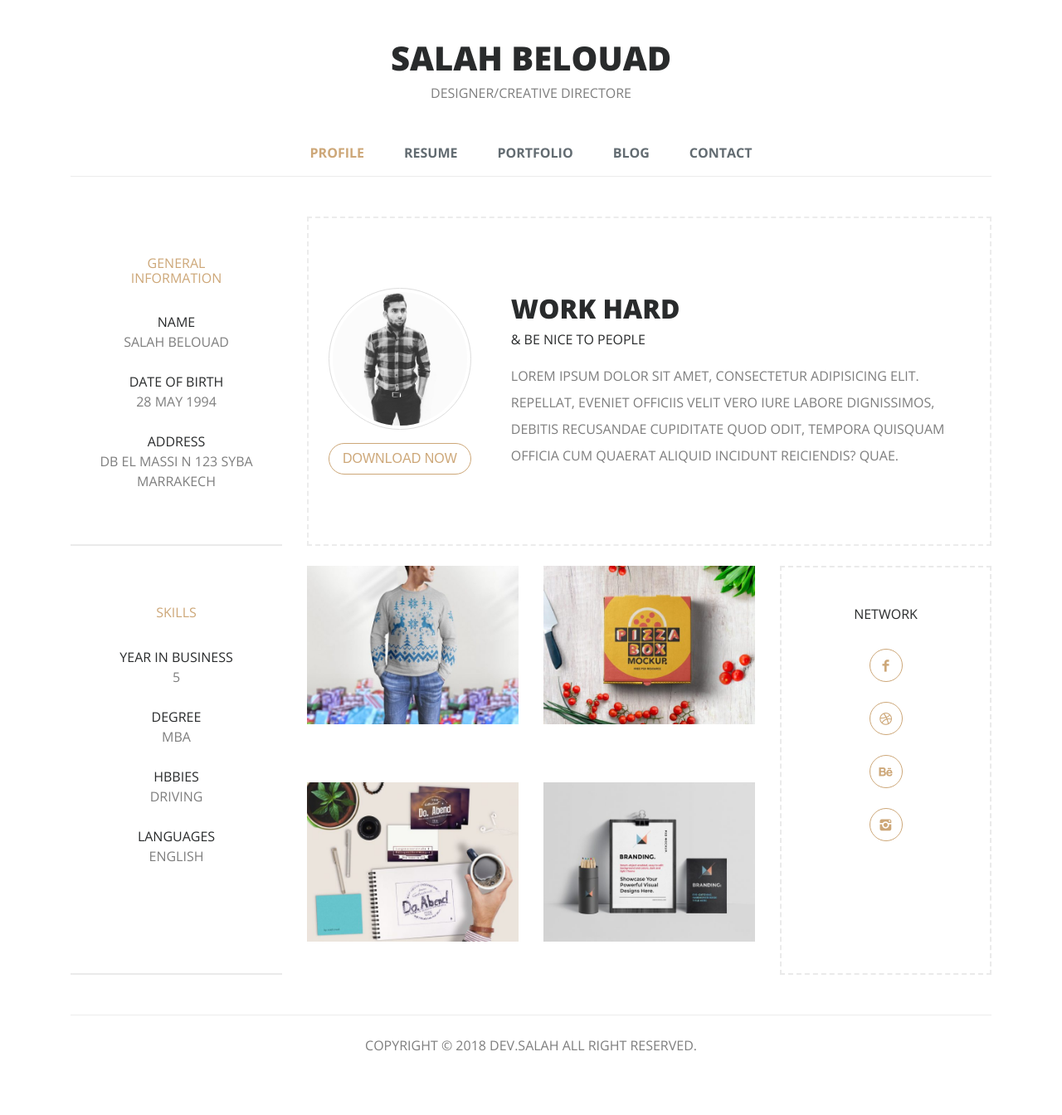
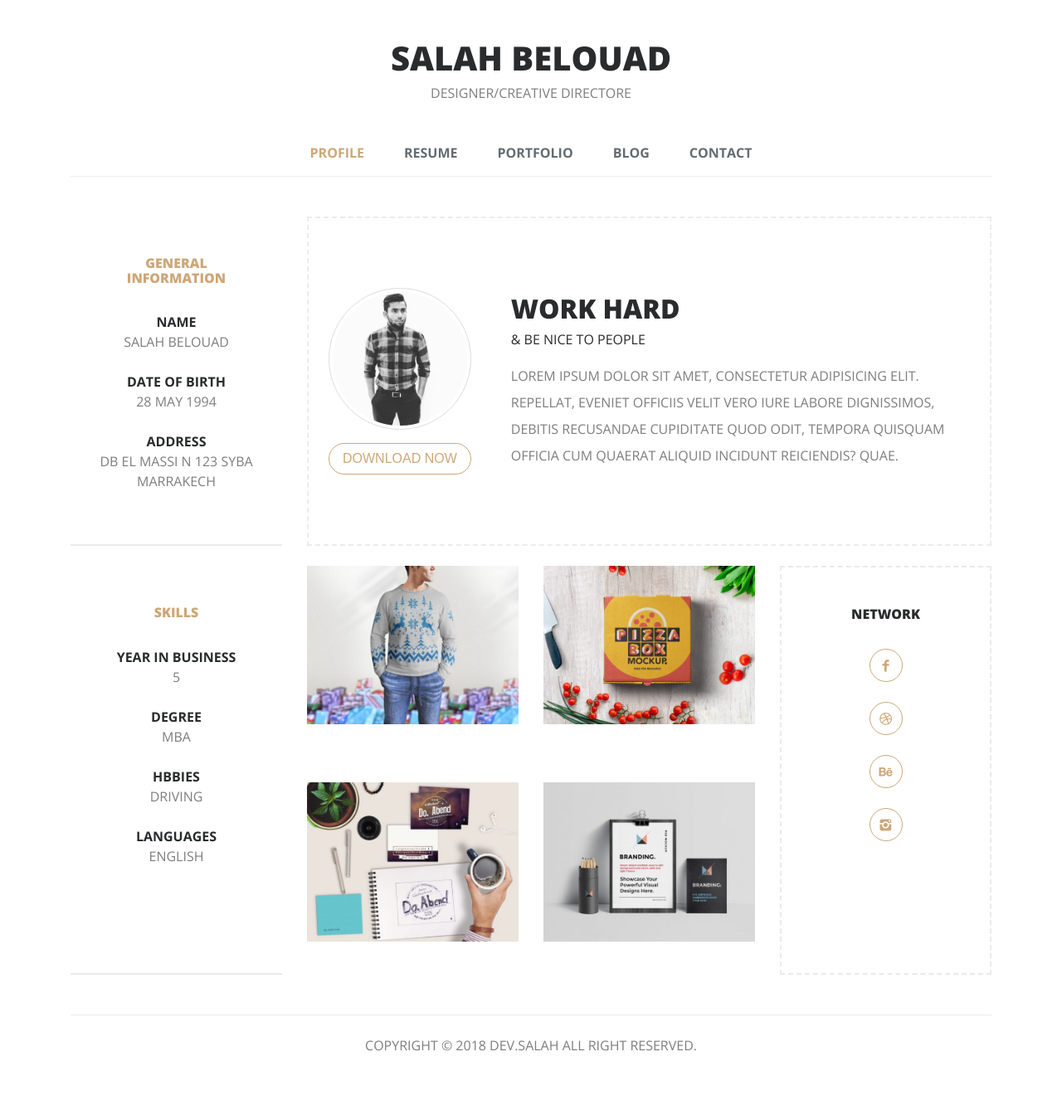
Before and after one commit to DevSalah101/cv, a Jekyll site: the page built from index.html, in a window 1280 px wide. Shown: the whole page at 83% size. Built offline with Jekyll 4.4.1, drawn with Linux system fonts in a browser that asks for light colours.

Commit message:
Modified NEws Files

```diff
--- a/index.html
+++ b/index.html
@@ -6,10 +6,10 @@ layout: default
 		<div class="row">
 			<div class="col-md-3">
 				<div class="home-info text-center bg-white py-5 b-bottom">
-					<h6 class="h6 m-color">General<br>information</h6>
+					<h6 class="h6 m-color font-weight-extra">General<br>information</h6>
 					<ul class="list-unstyled">
 						{% for info in site.data.home.general-info %}
-						<li class="pt-4"><span class="d-inline">{{info.title}}</span><p class="text-secondary">{{info.text}}</p></li>
+						<li class="pt-4"><span class="d-inline font-weight-bold">{{info.title}}</span><p class="text-secondary">{{info.text}}</p></li>
 						{% endfor %}
 					</ul>
 				</div>
@@ -34,10 +34,10 @@ layout: default
 		<div class="row">
 			<div class="col-md-3">
 				<div class="home-info text-center bg-white py-5 b-bottom h-100">
-					<h6 class="h6 m-color">Skills</h6>
+					<h6 class="h6 m-color font-weight-extra">Skills</h6>
 					<ul class="list-unstyled">
 						{% for info in site.data.home.skills-info %}
-						<li class="pt-4"><span class="d-inline">{{info.title}}</span><p class="text-secondary">{{info.text}}</p></li>
+						<li class="pt-4"><span class="d-inline font-weight-bold">{{info.title}}</span><p class="text-secondary">{{info.text}}</p></li>
 						{% endfor %}
 					</ul>
 				</div>
@@ -56,7 +56,7 @@ layout: default
 
 			<div class="col-md-3">
 				<div class="social-icons text-center b-dsh py-5 h-100">
-					<h6 class="h6 text-dark">Network</h6>
+					<h6 class="h6 text-dark font-weight-extra">Network</h6>
 					<ul class="list-unstyled">
 						{% for social in site.social-icons%}
 						<li class="pt-4 text-secondary">
```
Also changed, not shown: resume.html (+4 -4 lines).
